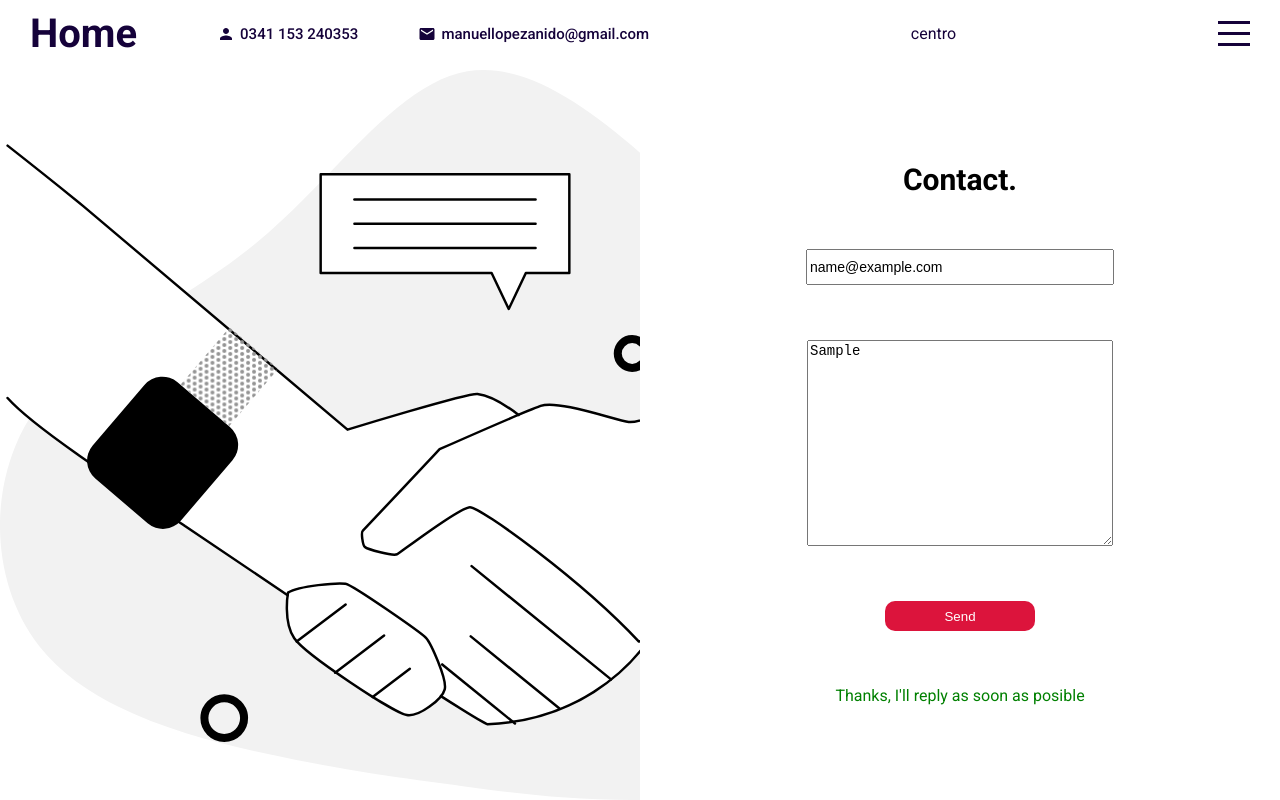
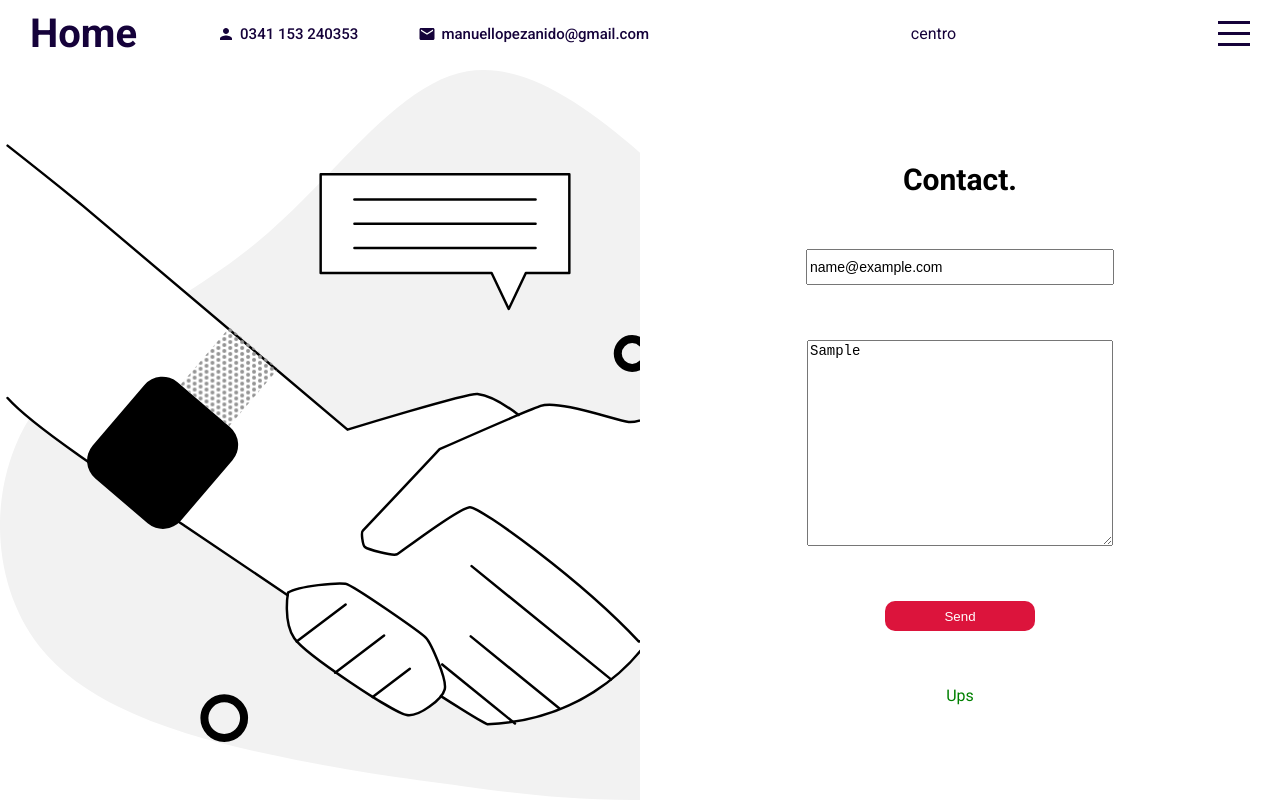
Before and after one commit to ManuelLopezAnido/Personal-Portfolio, a React (Create React App) app: page / in a window 1280 px wide. Both pictures are taken after typing "name@example.com", "Sample" into the empty fields and a click on the button "Send". Built offline with nearby package versions, Linux system fonts and the light colour scheme; no server answers.

Commit message:
custom hooks and email sender

```diff
--- a/package.json
+++ b/package.json
@@ -19,7 +19,7 @@
     "web-vitals": "^2.1.4"
   },
   "scripts": {
-    "start": "react-scripts start",
+    "start": "set PORT=3003 && react-scripts start",
     "build": "react-scripts build",
     "test": "react-scripts test",
     "eject": "react-scripts eject"
--- a/src/App.js
+++ b/src/App.js
@@ -1,3 +1,4 @@
+import {useState} from 'react'
 import styles from './App.module.scss'
 import Topbar from './components/topbar'
 import Menu from './components/menu'
@@ -6,11 +7,15 @@ import Portfolio from './components/portfolio';
 import Works from './components/works';
 import Testimonials from './components/testimonials';
 import Contact from './components/contact';
-import {useState} from 'react'
+import useClickOutside from './useClickOutside';
+
 function App() {
   const [topbarActive, setTopbarActive] = useState(false)
+  const myRef = useClickOutside(()=>{setTopbarActive(false)})
+
   return (
     <div className={styles.app}>
+      <div ref = {myRef}>
         <Topbar
           barActive={topbarActive}
           setBarActive={setTopbarActive}
@@ -19,6 +24,7 @@ function App() {
           barActive={topbarActive}
           setBarActive={setTopbarActive}
         />
+      </div>
       <div className={styles.sections}>
         <Intro/>
         <Portfolio/>
--- a/src/components/contact/index.jsx
+++ b/src/components/contact/index.jsx
@@ -2,10 +2,47 @@ import { useState } from 'react'
 import styles from './contact.module.scss'
 const Contact = ()=>{
   const [messege, setMessege] = useState(false)
+  const [loading, setLoading] = useState(false)
+  const [errorMessage, setErrorMessage] = useState(false)
+  const endpointUrl = "https://public.herotofu.com/v1/56db7ef0-4020-11ed-a06d-cdea678ac864"
   const handleSubmit = (e) => {
     e.preventDefault()
-    setMessege(true)
-  }
+    setLoading(true)
+    console.log('mes send')
+    const data =
+    {
+      'Email': e.target.email.value,
+      'Message':e.target.message.value
+    };
+    fetch(endpointUrl, {
+      method: "POST",
+      headers: {
+        "Accept": "application/json",
+        "Content-Type": "application/json",
+      },
+      body: JSON.stringify(data),
+    })
+      .then((response) => {
+        // Endpoint thinks that it's likely a spam/bot request, you need to change "spam protection mode" to "never" in HeroTofu forms
+        if (response.status === 422) {
+          throw new Error("Are you robot?");
+        }
+
+        if (response.status !== 200) {
+          throw new Error(`${response.statusText} (${response.status})`);
+        }
+        return response.json();
+      })
+      .then(() => {
+        setMessege(true);
+        setLoading(false);
+      })
+      .catch((err) => {
+        setErrorMessage(err.toString())
+        setLoading(false);
+      });
+  };
+
   return (
     <div className={styles.contact} id={'contact'}>
       <div className={styles.left}>
@@ -15,11 +52,17 @@ const Contact = ()=>{
         <h2>
           Contact.
         </h2>
-        <form onSubmit={handleSubmit}>
-            <input type='text' placeholder='Email'/>
-            <textarea placeholder='Message'></textarea>
+        <form
+          // action="https://public.herotofu.com/v1/56db7ef0-4020-11ed-a06d-cdea678ac864"
+          // method="POST"
+          onSubmit={handleSubmit}
+        >
+            <input type='text' placeholder='Email' name='email'/>
+            <textarea placeholder='Message' name='message'></textarea>
             <button type='submit'>Send</button>
-            {messege && <span> Thanks, I'll reply as soon as posible</span>}
+            {messege && <span> Thanks, I'll reply as soon as posible </span>}
+            {errorMessage && <span> Ups </span>}
+            {loading && <span> Loading </span>}
         </form>
       </div>
     </div>
--- a/src/components/intro/intro.module.scss
+++ b/src/components/intro/intro.module.scss
@@ -21,7 +21,7 @@
     .imgContainer{
       width: 700px;
       height: 700px;
-      background-color: crimson;
+      background-color: rgb(144,238,144);
       border-radius: 50%;
       display: flex;
       align-items: flex-end;
--- a/src/components/menu/index.jsx
+++ b/src/components/menu/index.jsx
@@ -1,8 +1,10 @@
 import styles from './menu.module.scss'
 
 const Menu = (props) => {
+
   return(
-    <div className = {`${styles.menu} ${(props.barActive ? styles.active : '' )}`}>
+    <div
+      className = {`${styles.menu} ${(props.barActive ? styles.active : '' )}`}>
       <ul>
         <li onClick = {()=>{props.setBarActive(false)}}>
           <a href='#intro'>
--- a/src/components/testimonials/index.jsx
+++ b/src/components/testimonials/index.jsx
@@ -12,13 +12,15 @@ const testimonials = ()=>{
       feature: false
     },
     {
+      name: 'Richard Mitchell',
       feature: false
     },
     {
+      name: 'Walter San Marco',
       feature: false
     },
     {
-
+      name: 'Ariel Goldbarg',
     }
   ]
   return (
@@ -28,7 +30,7 @@ const testimonials = ()=>{
         {
           data.map((person)=>{
             return(
-              <div className={person.feature ? `${styles.card} ${styles.featured} ` : styles.card }>
+              <div key={person.name} className={person.feature ? `${styles.card} ${styles.featured} ` : styles.card }>
                 <div className={styles.top}>
                   <img src={'assets/right-arrow.png'} alt={''} className={styles.left}/>
                   <img src={'assets/' + person.image } alt={''} className={styles.user}/>
--- /dev/null
+++ b/src/useClickOutside.js
@@ -0,0 +1,19 @@
+import { useEffect, useRef } from "react"
+
+const useClickOutside = (close) => {
+  const myRef = useRef()
+  useEffect (()=>{
+    const handleClick = (e)=>{
+      if (!myRef.current.contains(e.target)){
+        console.log('entro al if')
+        close()
+      }
+    }
+    document.addEventListener('mousedown',handleClick)
+    return(
+      ()=>{document.removeEventListener('mousedown', handleClick)}
+    )
+  },[myRef])
+  return(myRef)
+}
+export default useClickOutside
```
Lines whose indentation alone changed are shown as unchanged.
